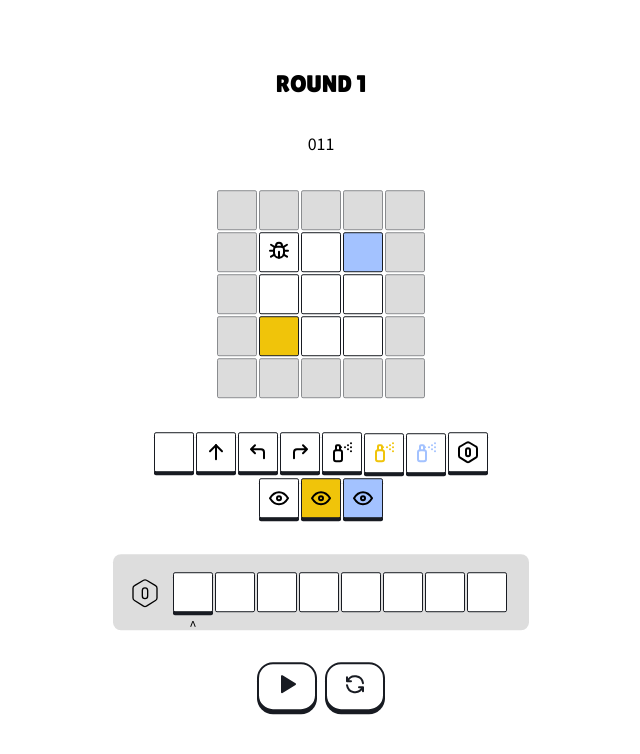
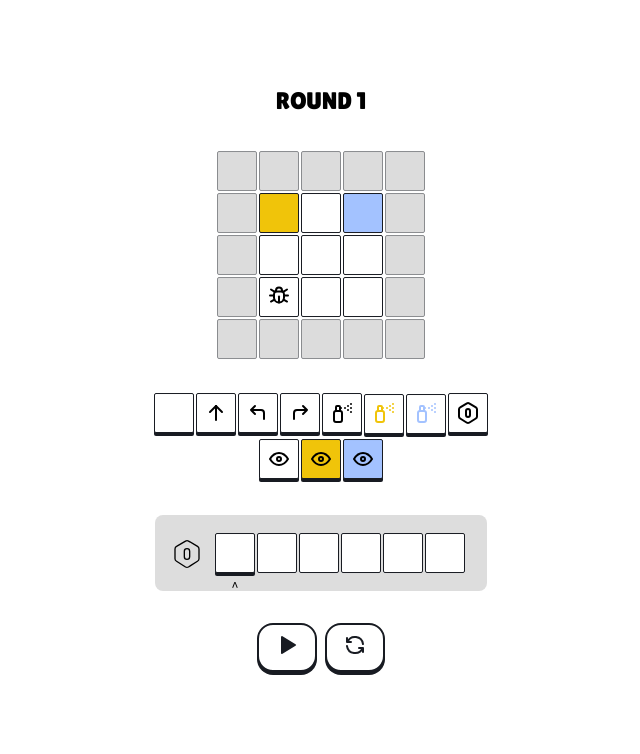
Before and after one commit to kyechan99/the-bug, a React (Create React App) app: page /game in a window 1280 px wide. Shown: the top 754 px of the page, without its empty margins (319-959 px from the left). Built offline with nearby package versions, Linux system fonts and the light colour scheme.

Commit message:
feat: Work with the game data

```diff
--- /dev/null
+++ b/src/components/Game/GameBoard.tsx
@@ -0,0 +1,40 @@
+import React from "react";
+import styled from "styled-components";
+
+import { useRecoilValue } from "recoil";
+import { mapState } from "@recoil/game/atom";
+
+import { Road } from "./Road";
+import { roadDecryption } from "@utils/data";
+
+const GameBoard = () => {
+  const map = useRecoilValue(mapState);
+
+  return (
+    <GameBoardStyled>
+      {map.map((v, yIdx) => {
+        return (
+          <GameBoardRow key={`row-${yIdx}`}>
+            {v.map((el, xIdx) => {
+              return (
+                <Road
+                  id={`${yIdx}-${xIdx}`}
+                  key={`${yIdx}-${xIdx}`}
+                  variant={roadDecryption(el)}
+                ></Road>
+              );
+            })}
+          </GameBoardRow>
+        );
+      })}
+    </GameBoardStyled>
+  );
+};
+export default GameBoard;
+
+const GameBoardStyled = styled.div``;
+
+const GameBoardRow = styled.div`
+  height: 2.5rem;
+  margin: 2px 0px;
+`;
--- /dev/null
+++ b/src/components/Game/GameCompiler.tsx
@@ -0,0 +1,44 @@
+import { useRecoilState } from "recoil";
+import styled from "styled-components";
+import { commandState, curCommandState } from "@recoil/game/atom";
+import Command from "@common/Button/Command";
+import { IconHexagonNumber0 } from "@tabler/icons-react";
+
+const GameCompiler = () => {
+  const [curCommand, setCurCommand] = useRecoilState(curCommandState);
+  const [command, setCommand] = useRecoilState(commandState);
+
+  return (
+    <CompilerStyled>
+      <Function>
+        <IconHexagonNumber0 strokeWidth={1} width={32} height={32} />
+      </Function>
+      {command.map((c, idx) => {
+        return (
+          <Command
+            key={`cmd-${idx}`}
+            variant={c}
+            select={idx === curCommand}
+            onClick={() => {
+              setCurCommand(idx);
+            }}
+          />
+        );
+      })}
+    </CompilerStyled>
+  );
+};
+
+export default GameCompiler;
+
+const CompilerStyled = styled.div`
+  display: flex;
+  background: #ddd;
+  padding: 0.675rem 1.5rem 1rem 0.5rem;
+  border-radius: 0.5rem;
+  align-items: center;
+`;
+
+const Function = styled.div`
+  margin: 0.75rem 0.5rem 0rem 0.5rem;
+`;
--- a/src/components/Game/Controller.tsx
+++ b/src/components/Game/GameController.tsx
@@ -8,9 +8,15 @@ import { Direction } from "@type/position";
 import { Button } from "@common/Button/Button";
 import { IconPlayerPlayFilled, IconRefresh } from "@tabler/icons-react";
 
-const Controller = () => {
+const GameController = () => {
   const [player, setPlayer] = useRecoilState(playerState);
   const command = useRecoilValue(commandState);
+
+  React.useEffect(() => {
+
+    // console.log(player);
+
+  }, [player]);
 
   const rotate = (act: actType) => {
     setPlayer((prev) => {
@@ -34,20 +40,25 @@ const Controller = () => {
   const move = () => {
     setPlayer((prev) => {
       const curPlayer = { ...prev };
+
       switch (curPlayer.direction) {
         case Direction.UP:
-          curPlayer.y++;
+          curPlayer.y--;
+          console.log('3333', curPlayer);
           break;
         case Direction.LEFT:
           curPlayer.x--;
           break;
         case Direction.DOWN:
-          curPlayer.y--;
+          curPlayer.y++;
           break;
         case Direction.RIGHT:
           curPlayer.x++;
           break;
       }
+
+      console.log('2', curPlayer);
+
       return curPlayer;
     });
   };
@@ -61,8 +72,7 @@ const Controller = () => {
         stop();
         return;
       }
-
-      console.log(command[index]);
+      console.log('c', command[index]);
 
       switch (command[index].act) {
         case "MOVE":
@@ -95,7 +105,9 @@ const Controller = () => {
       stop,
     };
   };
+
   const controller = playCommand();
+
   const playHandler = (e: any) => {
     e.preventDefault();
 
@@ -104,20 +116,20 @@ const Controller = () => {
   };
 
   return (
-    <GameController>
+    <GameControllerStyled>
       <Button onClick={playHandler}>
         <IconPlayerPlayFilled />
       </Button>
       <Button>
         <IconRefresh />
       </Button>
-    </GameController>
+    </GameControllerStyled>
   );
 };
 
-export default Controller;
+export default GameController;
 
-const GameController = styled.div`
+const GameControllerStyled = styled.div`
   display: flex;
   gap: 0.5rem;
 `;
--- a/src/components/Game/Feature.tsx
+++ b/src/components/Game/GameFeature.tsx
@@ -1,22 +1,11 @@
+import { useRecoilState, useRecoilValue } from "recoil";
 import { commandState, curCommandState } from "@recoil/game/atom";
-import { useRecoilState, useRecoilValue } from "recoil";
-import {
-  IconArrowUp,
-  IconCornerUpLeft,
-  IconCornerUpRight,
-  IconEye,
-  IconHexagonNumber0,
-} from "@tabler/icons-react";
+import { IconEye } from "@tabler/icons-react";
 import { conditionType, conditionList, actType, actList } from "@type/command";
-import styled, { css } from "styled-components";
 import { ActIcon } from "@common/Icon";
+import { ActButton, ConditionButton } from "@common/Button/Feature";
 
-type ActFeatureType = {
-  code: actType;
-  icon: React.ReactNode;
-};
-
-const Feature = () => {
+const GameFeature = () => {
   const [command, setCommand] = useRecoilState(commandState);
   const curCommand = useRecoilValue(curCommandState);
 
@@ -71,41 +60,4 @@ const Feature = () => {
   );
 };
 
-export default Feature;
-
-const FeatureButton = styled.button`
-  display: inline-flex;
-  align-items: center;
-  justify-content: center;
-  width: 2.5rem;
-  height: 2.5rem;
-  border: 1px solid ${({ theme }) => theme.colors.black};
-  background-color: ${({ theme }) => theme.colors.bg};
-  flex-basis: 100%;
-  border-radius: 0.125rem;
-  margin: 1px 1px 4px 1px;
-  box-shadow: 0px 3px 0 0 ${({ theme }) => theme.colors.black};
-  transition: 0.3s;
-  &:hover {
-    box-shadow: none;
-    transform: translate(0px, 3px);
-  }
-`;
-const ActButton = styled(FeatureButton)``;
-
-const VARIANTS = {
-  NONE: css`
-    background: ${({ theme }) => theme.colors.bg};
-  `,
-  IF_YELLOW: css`
-    background: ${({ theme }) => theme.colors.primary};
-  `,
-  IF_BLUE: css`
-    background: ${({ theme }) => theme.colors.secondary};
-  `,
-};
-const ConditionButton = styled(FeatureButton)<{ variant: conditionType }>`
-  ${(props) => {
-    return VARIANTS[props.variant];
-  }}
-`;
+export default GameFeature;
--- a/src/components/Game/Command.tsx
+++ b/src/components/common/Button/Command.tsx
@@ -11,7 +11,7 @@ interface CommandProps {
   children?: React.ReactNode;
 }
 
-export const Command = ({ variant, select, onClick }: CommandProps) => {
+const Command = ({ variant, select, onClick }: CommandProps) => {
   return (
     <CommandStyled
       variant={variant}
@@ -22,6 +22,7 @@ export const Command = ({ variant, select, onClick }: CommandProps) => {
     </CommandStyled>
   );
 };
+export default Command;
 
 const VARIANTS = {
   NONE: css`
--- /dev/null
+++ b/src/components/common/Button/Feature.tsx
@@ -0,0 +1,41 @@
+import { conditionType } from "@type/command";
+import styled, { css } from "styled-components";
+
+export const FeatureButton = styled.button`
+  display: inline-flex;
+  align-items: center;
+  justify-content: center;
+  width: 2.5rem;
+  height: 2.5rem;
+  border: 1px solid ${({ theme }) => theme.colors.black};
+  background-color: ${({ theme }) => theme.colors.bg};
+  flex-basis: 100%;
+  border-radius: 0.125rem;
+  margin: 1px 1px 4px 1px;
+  box-shadow: 0px 3px 0 0 ${({ theme }) => theme.colors.black};
+  transition: 0.3s;
+  &:hover {
+    box-shadow: none;
+    transform: translate(0px, 3px);
+  }
+`;
+export const ActButton = styled(FeatureButton)``;
+
+const CONDITION_VARIANTS = {
+  NONE: css`
+    background: ${({ theme }) => theme.colors.bg};
+  `,
+  IF_YELLOW: css`
+    background: ${({ theme }) => theme.colors.primary};
+  `,
+  IF_BLUE: css`
+    background: ${({ theme }) => theme.colors.secondary};
+  `,
+};
+export const ConditionButton = styled(FeatureButton)<{
+  variant: conditionType;
+}>`
+  ${(props) => {
+    return CONDITION_VARIANTS[props.variant];
+  }}
+`;
--- /dev/null
+++ b/src/data/example.json
@@ -0,0 +1,52 @@
+{
+  "level": 0,
+  "_level_comment": "Game level.",
+
+  "map": [
+    [1, 1, 1, 1, 1],
+    [1, 0, 0, 4, 1],
+    [1, 0, 0, 0, 1],
+    [1, 3, 0, 0, 1],
+    [1, 1, 1, 1, 1]
+  ],
+  "_map_comment": "Map data.  See /utils/data.ts",
+
+  "food": [
+    [0, 0, 0, 0, 0],
+    [0, 1, 0, 0, 0],
+    [0, 0, 0, 0, 0],
+    [0, 0, 0, 1, 0],
+    [0, 0, 0, 0, 0]
+  ],
+  "_food_comment": "Set the location of food. It should be the same size as the map.",
+
+  "start_position": {
+    "x": 1,
+    "y": 3
+  },
+  "_start_position_comment": "The coordinates the player will start with.",
+
+  "start_direction": 0,
+  "_start_direction_comment": "This is the direction the player first looks.  The top left corner is (0, 0).",
+
+  "active_command": [
+    "MOVE",
+    "TURN_LEFT",
+    "TURN_RIGHT",
+    "PAINTING_NONE",
+    "PAINTING_YELLOW",
+    "PAINTING_BLUE"
+  ],
+  "_active_command_comment": "Command to activate. See /types/command.ts/actList",
+
+  "active_condition": ["IF_YELLOW", "IF_BLUE"],
+  "_active_condition_comment": "Condition to activate. See /types/command.ts/conditionList",
+
+
+  "function": [
+    {
+      "limit": 6
+    }
+  ],
+  "_function_comment": "Add as many objects as the functions you want to activate. 'limit' is the maximum number of commands in the function."
+}
--- /dev/null
+++ b/src/data/level_0/data_0.json
@@ -0,0 +1,36 @@
+{
+  "level": 0,
+  "map": [
+    [1, 1, 1, 1, 1],
+    [1, 3, 0, 4, 1],
+    [1, 0, 0, 0, 1],
+    [1, 0, 0, 0, 1],
+    [1, 1, 1, 1, 1]
+  ],
+  "food": [
+    [0, 0, 0, 0, 0],
+    [0, 1, 0, 0, 0],
+    [0, 0, 0, 0, 0],
+    [0, 0, 0, 1, 0],
+    [0, 0, 0, 0, 0]
+  ],
+  "start_position": {
+    "x": 1,
+    "y": 3
+  },
+  "start_direction": 0,
+  "active_command": [
+    "MOVE",
+    "TURN_LEFT",
+    "TURN_RIGHT",
+    "PAINTING_NONE",
+    "PAINTING_YELLOW",
+    "PAINTING_BLUE"
+  ],
+  "active_condition": ["IF_YELLOW", "IF_BLUE"],
+  "function": [
+    {
+      "limit": 6
+    }
+  ]
+}
--- a/src/page/Game.tsx
+++ b/src/page/Game.tsx
@@ -1,112 +1,50 @@
 import React from "react";
 import styled from "styled-components";
-import { useRecoilState } from "recoil";
+import { useRecoilState, useSetRecoilState } from "recoil";
 
-import { Road } from "@components/Game/Road";
-import { Command } from "@components/Game/Command";
-import { CommandType, actType, initCommandData } from "@type/command";
-import {
-  IconHexagonNumber0,
-  IconPlayerPlayFilled,
-  IconRefresh,
-} from "@tabler/icons-react";
-import Feature from "@components/Game/Feature";
-import { Button } from "@common/Button/Button";
-import { Direction, DirectionType, PlayerData } from "@type/position";
-import { RoadType } from "@type/road";
-import { commandState, curCommandState, playerState } from "@recoil/game/atom";
-import Controller from "@components/Game/Controller";
+import { initCommandData } from "@type/command";
+import GameFeature from "@components/Game/GameFeature";
+import { commandState, mapState, playerState } from "@recoil/game/atom";
+import GameController from "@components/Game/GameController";
+import GameBoard from "@components/Game/GameBoard";
+import GameCompiler from "@components/Game/GameCompiler";
 
-/*
-  0: MOVE STRAIGHT
-
-  1: TURN LEFT
-  2: TURN RIGHT
-
-  3: IF YELLOW
-  4: IF BLUE
-
-*/
+import mapFile from "../data/example.json";
 
 const Game = () => {
-  const [map, setMap] = React.useState<number[][]>([
-    [1, 1, 1, 1, 1],
-    [1, 0, 0, 4, 1],
-    [1, 0, 0, 0, 1],
-    [1, 3, 0, 0, 1],
-    [1, 1, 1, 1, 1],
-  ]);
   const [maxCommandSize, setMaxCommandSize] = React.useState<number>(8);
-  const [player, setPlayer] = useRecoilState(playerState);
+  const setMap = useSetRecoilState(mapState);
+  const setPlayer = useSetRecoilState(playerState);
   const [command, setCommand] = useRecoilState(commandState);
-  const [curCommand, setCurCommand] = useRecoilState(curCommandState);
+
+  React.useEffect(() => {
+    initGame();
+  }, []);
 
   React.useEffect(() => {
     setCommand(Array(maxCommandSize).fill(initCommandData));
   }, [maxCommandSize]);
 
-  const decryption = (code: number): RoadType => {
-    switch (code) {
-      case 0:
-        return "none";
-      case 1:
-        return "wall";
-      case 3:
-        return "yellow";
-      case 4:
-        return "blue";
-    }
-    return "wall";
+  const initGame = () => {
+    var data = require("../data/level_0/data_0.json");
+    console.log(data);
+
+    setMaxCommandSize(data.function[0].limit);
+    setMap(data.map);
+    setPlayer({
+      direction: data.start_direction,
+      x: data.start_position.x,
+      y: data.start_position.y,
+    });
   };
 
   return (
     <GameContainer>
       <h2>ROUND 1</h2>
-
-      {player.direction}
-      {player.x}
-      {player.y}
-      <GameBoard>
-        {map.map((v, yIdx) => {
-          return (
-            <GameBoardRow key={`row-${yIdx}`}>
-              {v.map((el, xIdx) => {
-                return (
-                  <Road
-                    id={`${yIdx}-${xIdx}`}
-                    key={`${yIdx}-${xIdx}`}
-                    variant={decryption(el)}
-                  ></Road>
-                );
-              })}
-            </GameBoardRow>
-          );
-        })}
-      </GameBoard>
-
-      <Feature />
-
-      <GameCommand>
-        <CommandFunction>
-          <Function>
-            <IconHexagonNumber0 strokeWidth={1} width={32} height={32} />
-          </Function>
-          {command.map((c, idx) => {
-            return (
-              <Command
-                key={`cmd-${idx}`}
-                variant={c}
-                select={idx === curCommand}
-                onClick={() => {
-                  setCurCommand(idx);
-                }}
-              />
-            );
-          })}
-        </CommandFunction>
-      </GameCommand>
-
-      <Controller />
+      <GameBoard />
+      <GameFeature />
+      <GameCompiler />
+      <GameController />
     </GameContainer>
   );
 };
@@ -120,24 +58,3 @@ const GameContainer = styled.div`
   justify-content: center;
   gap: 2rem;
 `;
-const GameBoard = styled.div``;
-
-const GameBoardRow = styled.div`
-  height: 2.5rem;
-  margin: 2px 0px;
-`;
-
-const GameFeature = styled.div``;
-
-const GameCommand = styled.div``;
-
-const CommandFunction = styled.div`
-  display: flex;
-  background: #ddd;
-  padding: 0.675rem 1.5rem 1rem 0.5rem;
-  border-radius: 0.5rem;
-  align-items: center;
-`;
-const Function = styled.div`
-  margin: 0.75rem 0.5rem 0rem 0.5rem;
-`;
--- a/src/recoil/game/atom.ts
+++ b/src/recoil/game/atom.ts
@@ -26,3 +26,8 @@ export const curCommandState = atom<number>({
   key: "curCommandState",
   default: 0,
 });
+
+export const mapState = atom<number[][]>({
+  key: " mapState",
+  default: [],
+});
--- /dev/null
+++ b/src/utils/data.ts
@@ -0,0 +1,15 @@
+import { RoadType } from "@type/road";
+
+export const roadDecryption = (code: number): RoadType => {
+  switch (code) {
+    case 0:
+      return "none";
+    case 1:
+      return "wall";
+    case 3:
+      return "yellow";
+    case 4:
+      return "blue";
+  }
+  return "wall";
+};
```
